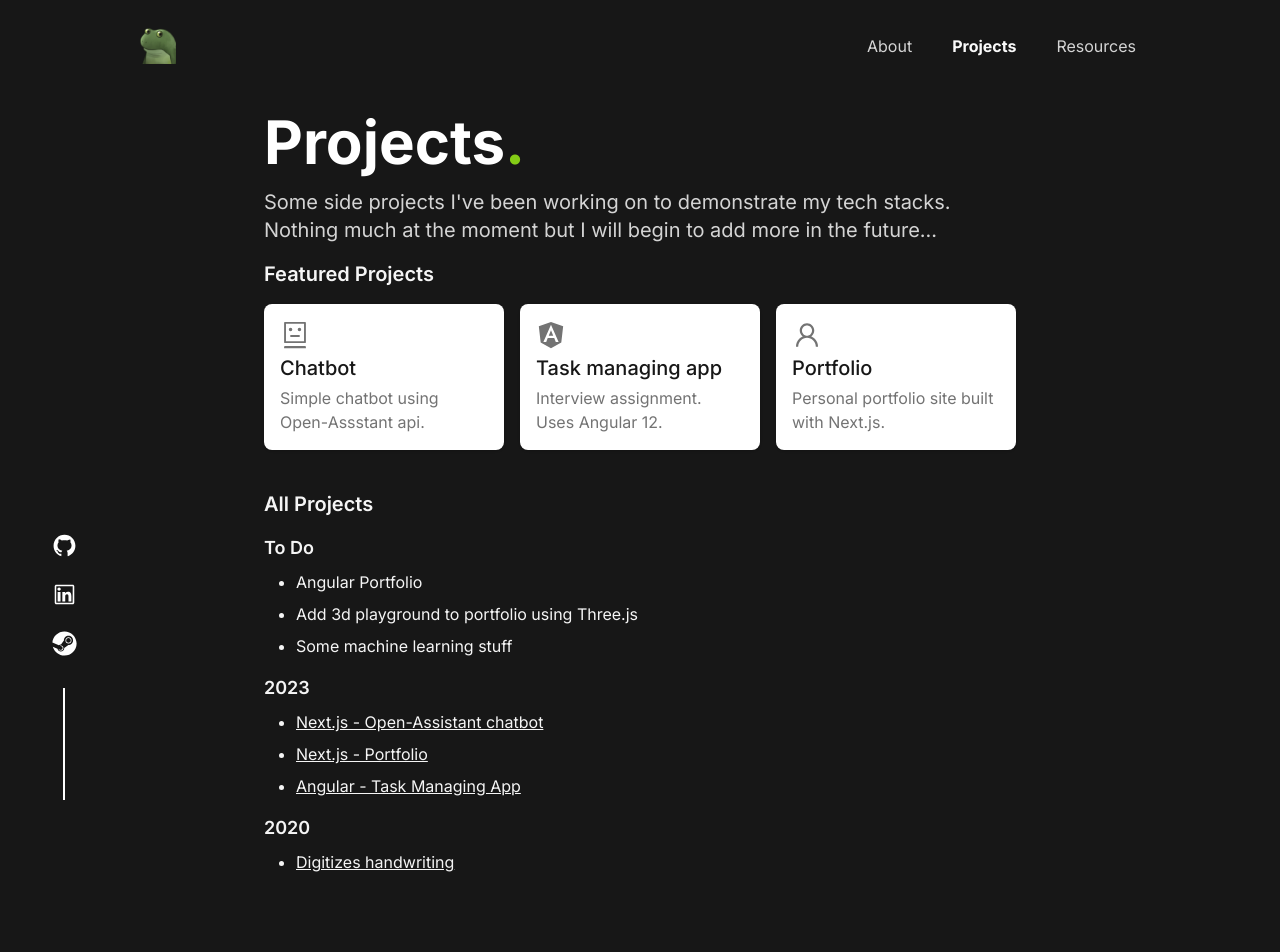
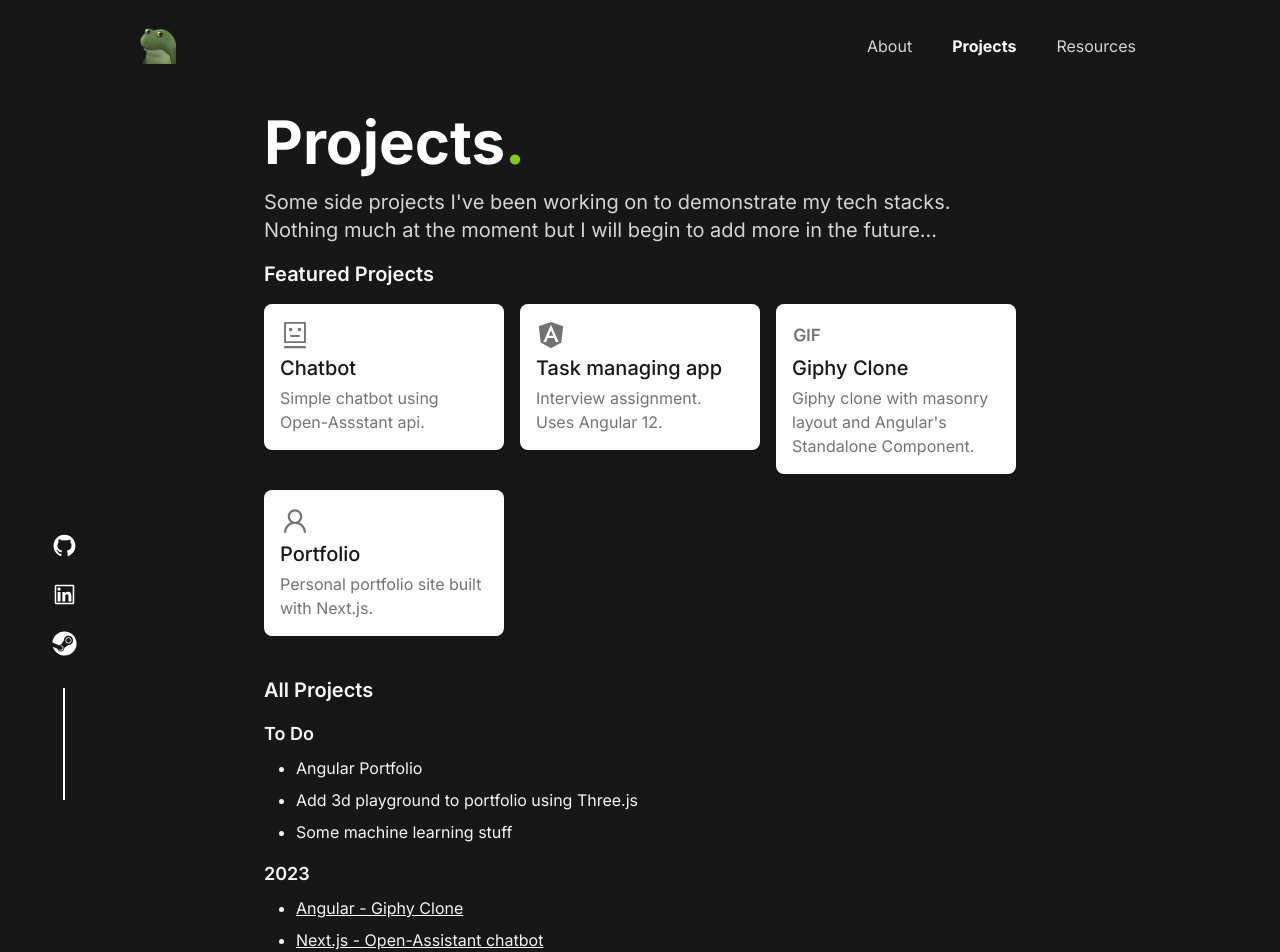
Before and after one commit to vinh1911/portfolio-nextjs, a Next.js app: page /projects in a window 1280 px wide. Shown: the top 952 px of the page. Built offline with nearby package versions, Linux system fonts and the light colour scheme.

Commit message:
update projects

```diff
--- a/src/data.js
+++ b/src/data.js
@@ -3,6 +3,7 @@ import {
   AiOutlineLinkedin,
   AiOutlineUser,
   AiOutlineRobot,
+  AiOutlineGif
 } from 'react-icons/ai';
 
 import { FaSteam, FaAngular } from 'react-icons/fa';
@@ -75,6 +76,12 @@ export const FEATURED_PROJECTS = [
     link: 'https://mayo-angular-assignment.vercel.app/',
   },
   {
+    name: 'Giphy Clone',
+    icon: <AiOutlineGif size={30} className="text-neutral-500 " />,
+    description: 'Giphy clone with masonry layout and Angular\'s Standalone Component.',
+    link: 'https://pe-assignment.vercel.app/gifs',
+  },
+  {
     name: 'Portfolio',
     icon: <AiOutlineUser size={30} className="text-neutral-500 " />,
     description: 'Personal portfolio site built with Next.js.',
@@ -100,6 +107,10 @@ export const ALL_PROJECTS = [
   {
     section: '2023',
     data: [
+      {
+        name: 'Angular - Giphy Clone',
+        link: 'https://github.com/vinh1911/pe-assignment',
+      },
       {
         name: 'Next.js - Open-Assistant chatbot',
         link: 'https://github.com/vinh1911/chatbot-openassistant',
```
